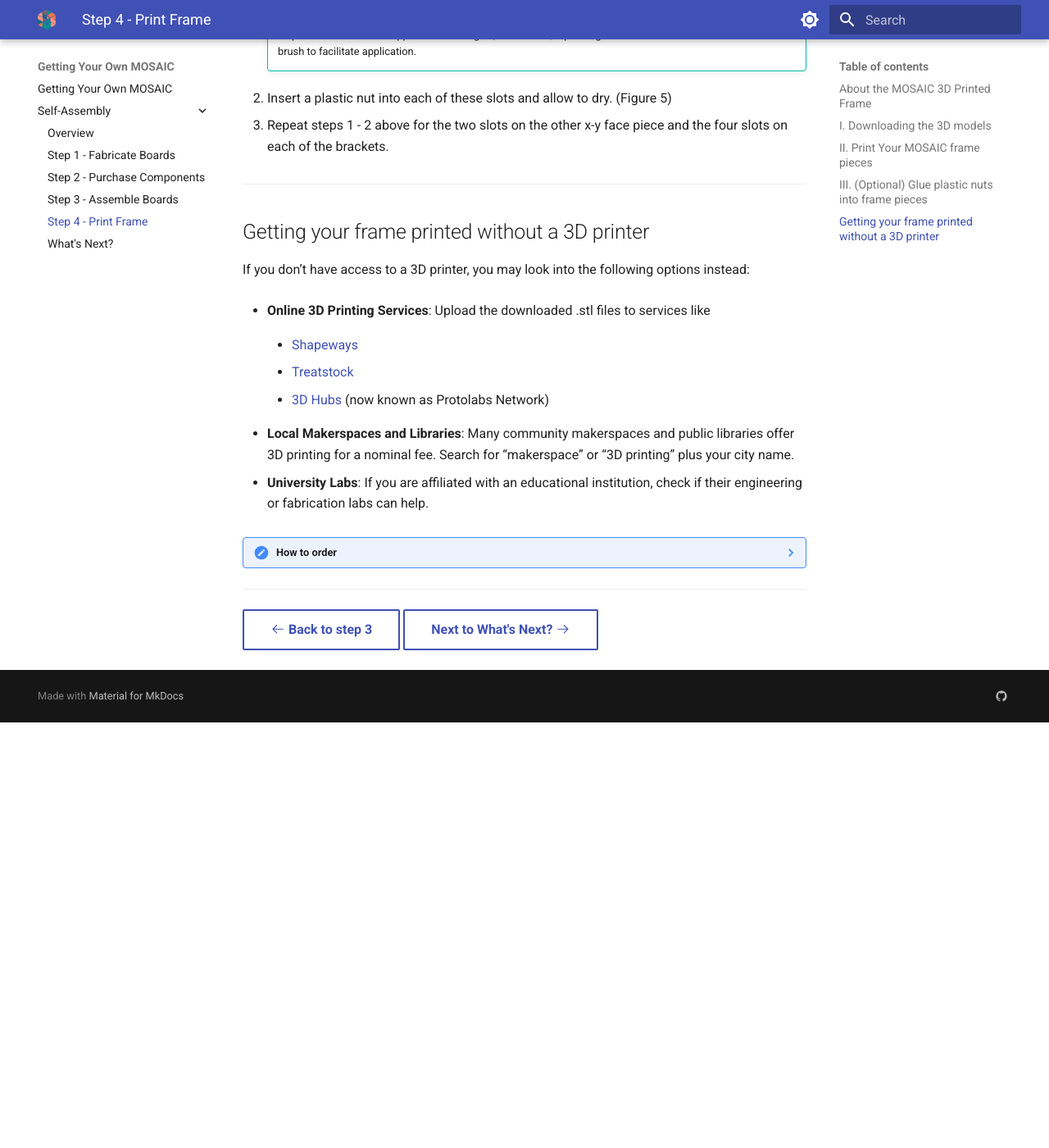
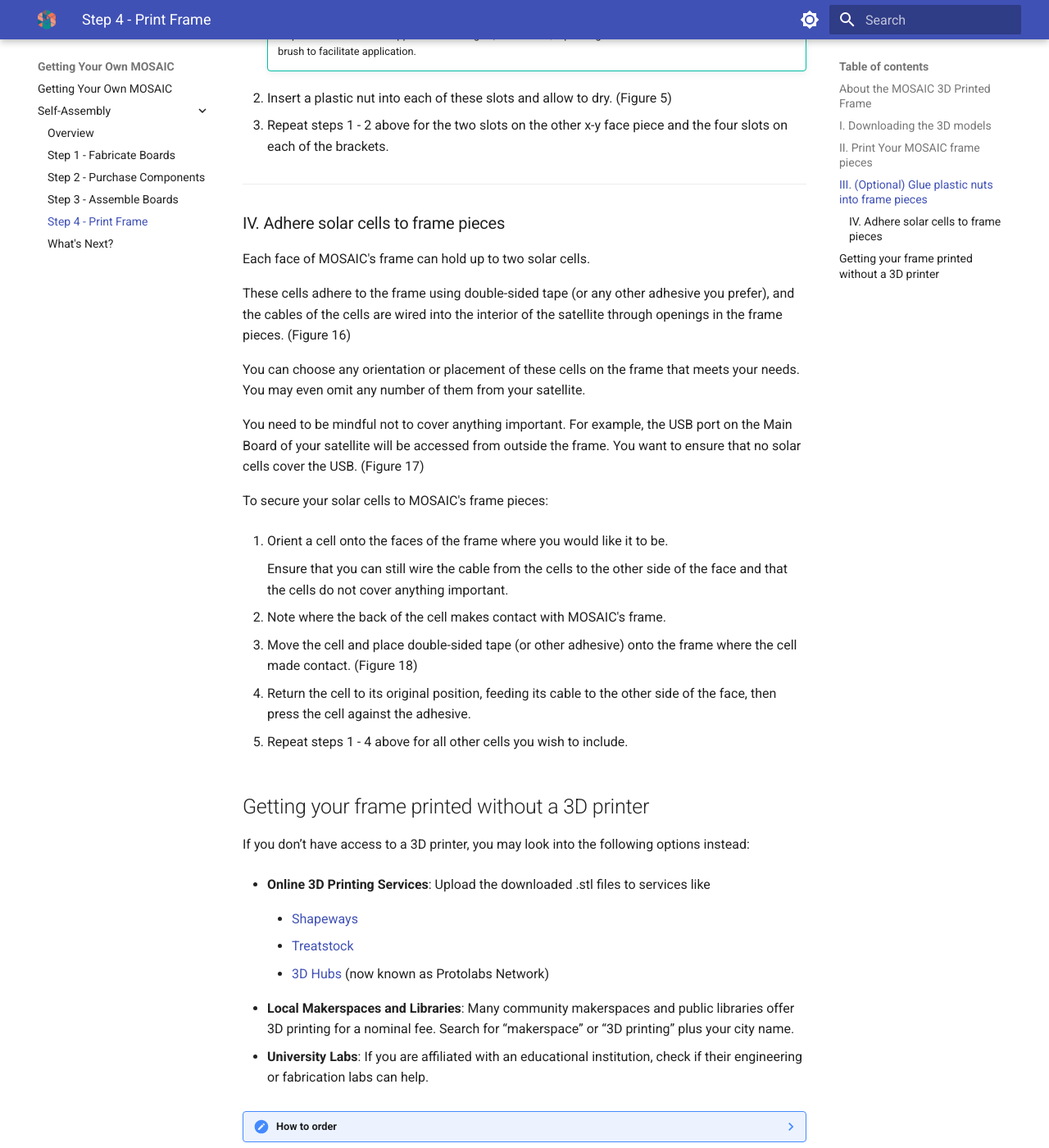
Before and after one commit to MOSAIC-Satellite/Documentation, an MkDocs documentation site: the page built from docs/getting_mosaic/self_assemble/print_frame.md, in a window 1280 px wide and 1400 px high, scrolled down 2337 px. Shown: the whole window at 82% size. Built offline with MkDocs 1.6.1 and Material for MkDocs 9.7.7, drawn with Linux system fonts in a browser that asks for light colours; before the commit the page ends 3218 px from its top, so only the background shows below that.

Commit message:
added content

```diff
--- a/docs/getting_mosaic/self_assemble/print_frame.md
+++ b/docs/getting_mosaic/self_assemble/print_frame.md
@@ -99,6 +99,30 @@ It's recommended that you glue the nuts into their slots. This makes the final a
 
 ---
 
+### IV. Adhere solar cells to frame pieces
+
+Each face of MOSAIC's frame can hold up to two solar cells.
+
+These cells adhere to the frame using double-sided tape (or any other adhesive you prefer), and the cables of the cells are wired into the interior of the satellite through openings in the frame pieces. (Figure 16)
+
+You can choose any orientation or placement of these cells on the frame that meets your needs. You may even omit any number of them from your satellite.
+
+You need to be mindful not to cover anything important. For example, the USB port on the Main Board of your satellite will be accessed from outside the frame. You want to ensure that no solar cells cover the USB. (Figure 17)
+
+To secure your solar cells to MOSAIC's frame pieces:
+
+1. Orient a cell onto the faces of the frame where you would like it to be.
+
+    Ensure that you can still wire the cable from the cells to the other side of the face and that the cells do not cover anything important.
+
+2. Note where the back of the cell makes contact with MOSAIC's frame.
+
+3. Move the cell and place double-sided tape (or other adhesive) onto the frame where the cell made contact. (Figure 18)
+
+4. Return the cell to its original position, feeding its cable to the other side of the face, then press the cell against the adhesive.
+
+5. Repeat steps 1 - 4 above for all other cells you wish to include.
+
 ## Getting your frame printed without a 3D printer
 
 If you don’t have access to a 3D printer, you may look into the following options instead:
--- a/mkdocs.yaml
+++ b/mkdocs.yaml
@@ -98,11 +98,11 @@ nav: # Setting up the navigation. The below list will be tabs on left panel
     - Introduction: quick_start/index.md
     - Suggested Reading: quick_start/suggested_reading.md
     - Getting Started with MOSAIC:
-      - Overview: quick_start/getting_started/index.md
-      - Choose Components: quick_start/getting_started/choose_components.md
-      - Hookup Guide: quick_start/getting_started/hookup_guide.md
-      - Software Setup: quick_start/getting_started/software_setup.md
-      - Hardware Assembly: quick_start/getting_started/hardware_assembly.md
+      - Overview: quick_start/getting_started/overview.md
+      - Step 1 - Choose Components: quick_start/getting_started/choose_components.md
+      - Step 2 - Hookup Guide: quick_start/getting_started/hookup_guide.md
+      - Step 3 - Software Setup: quick_start/getting_started/software_setup.md
+      - Step 4 - Hardware Assembly: quick_start/getting_started/hardware_assembly.md
     - Become a Contributor: quick_start/become_contributor.md
   - Core Documentation:
     - core_documentation/index.md
```
Also changed, not shown: docs/getting_mosaic/self_assemble/whats_next.md (+1 -0 lines), docs/quick_start/getting_started/choose_components.md (+65 -0 lines), docs/quick_start/getting_started/hardware_assembly.md (+23 -0 lines), docs/quick_start/getting_started/hookup_guide.md (+55 -0 lines), docs/quick_start/getting_started/overview.md (+1 -0 lines), docs/quick_start/getting_started/software_setup.md (+24 -0 lines).
